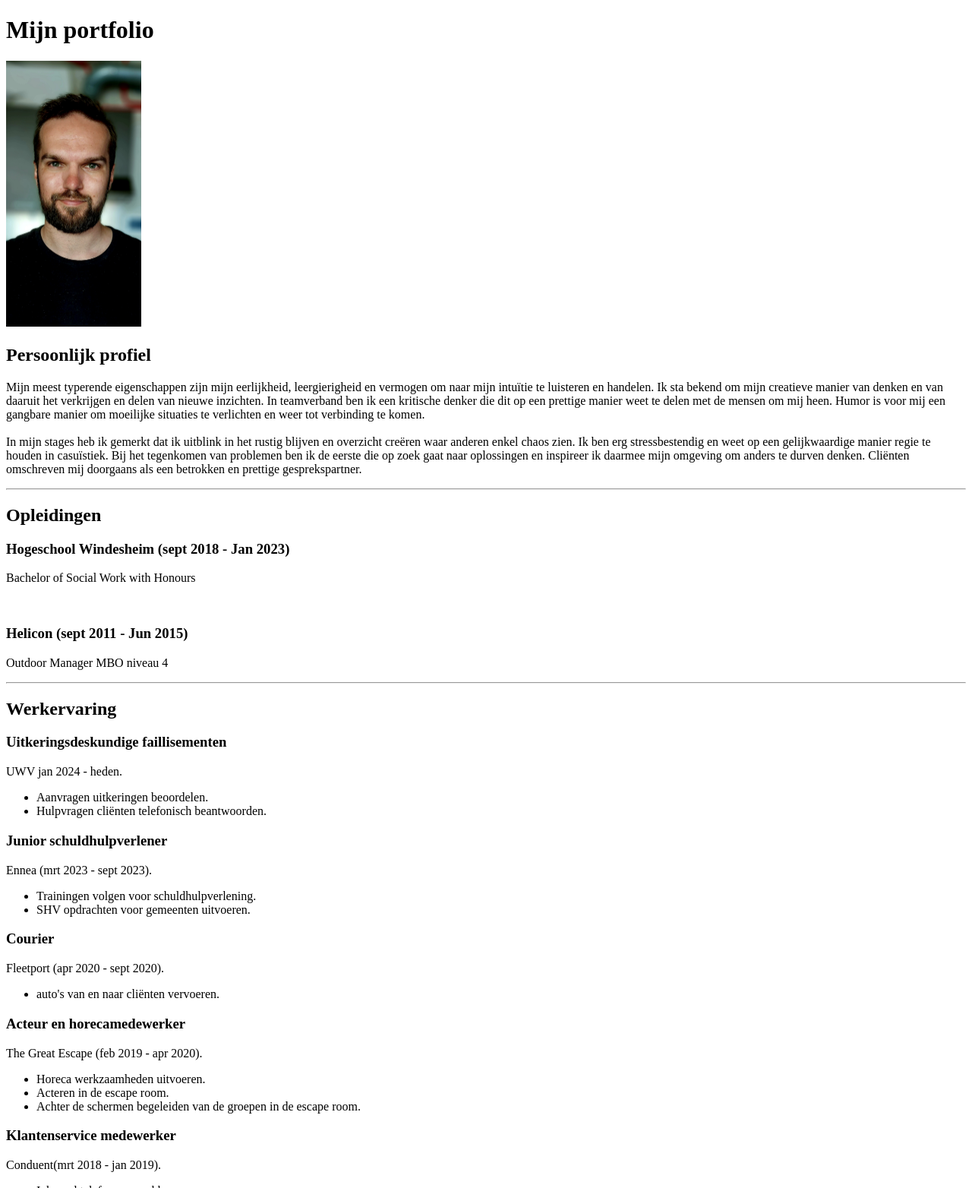
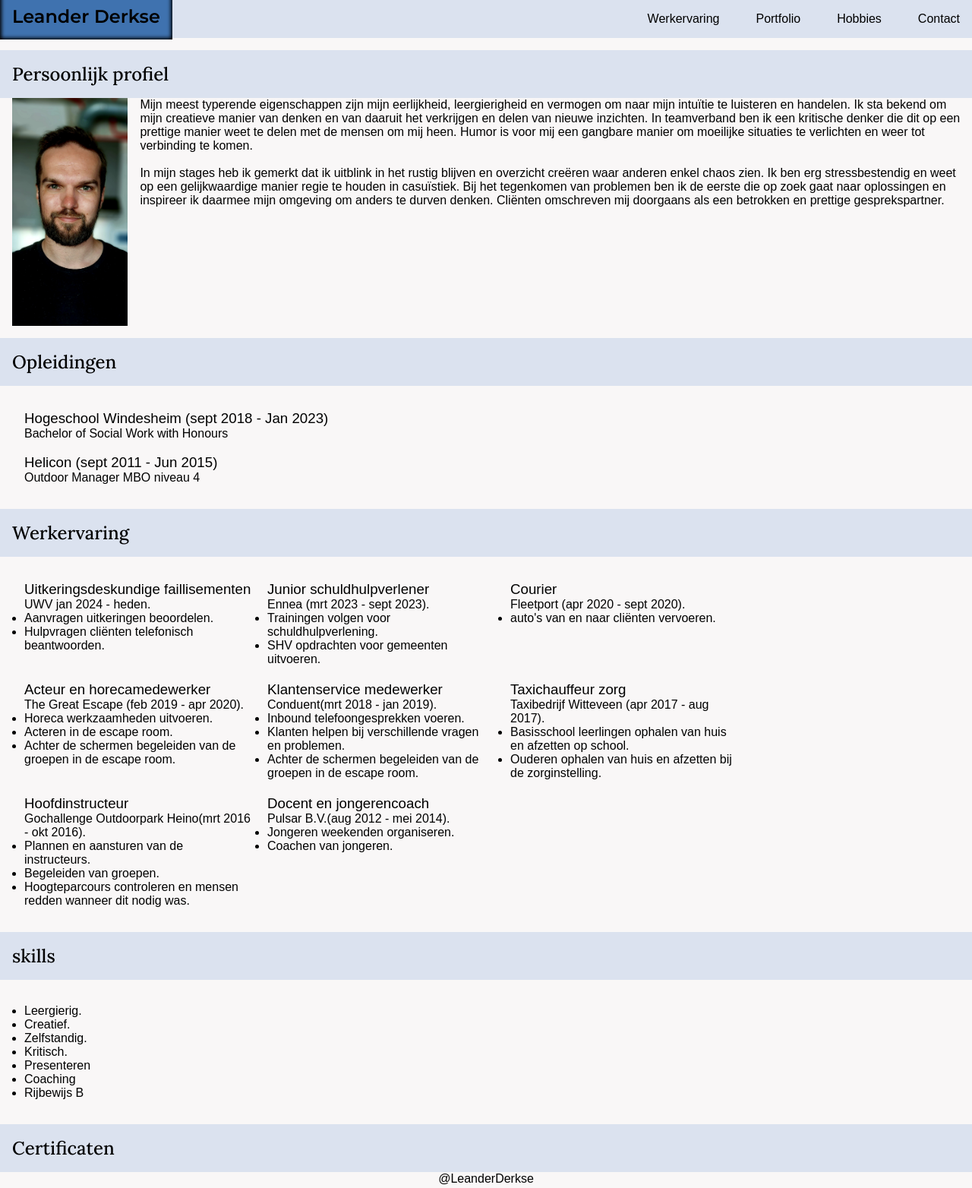
Before and after one commit to SulkyLighter/Mijn-portfolio, a plain HTML site: page index.html in a window 1280 px wide. Shown: the top 1564 px of the page at 76% size. Drawn offline with Linux system fonts and the light colour scheme; a web font is replaced by a local one.

Commit message:
Add files via upload

```diff
--- a/index.html
+++ b/index.html
@@ -4,12 +4,22 @@
     <meta charset="UTF-8">
     <meta name="viewport" content="width=device-width, initial-scale=1.0">
     <title>My Resume</title>
+    <link rel="stylesheet" href="./style.css"/>
+    <link rel="preconnect" href="https://fonts.googleapis.com">
+<link rel="preconnect" href="https://fonts.gstatic.com" crossorigin>
+<link href="https://fonts.googleapis.com/css2?family=Hind+Madurai:wght@300;400;500;600;700&family=Lora:ital,wght@0,400..700;1,400..700&family=Montserrat:ital,wght@0,100..900;1,100..900&display=swap" rel="stylesheet">
 </head>
 <body>
-<h1>Mijn portfolio</h1>
-<img src="./Assets/Images/20230530_190848.jpg" height="350" alt="Leander Derkse">
+    <nav>
+<h1><a href="../index.html" class="heading">Leander Derkse</a></h1>
+<a href="./Public/Werkervaring.html">Werkervaring</a>
+<a href="./Public/portfolio.html">Portfolio</a>
+<a href="./Public/Hobbies.html">Hobbies</a>
+<a href="./Public/contact.html">Contact</a>
+</nav>
 
 <h2>Persoonlijk profiel</h2>
+<img src="./Assets/Images/20230530_190848.jpg" height="350" alt="Leander Derkse"  class="profielfoto">
 <p>Mijn meest typerende eigenschappen zijn mijn eerlijkheid, leergierigheid en vermogen om naar mijn intuïtie te luisteren en handelen.
     Ik sta bekend om mijn creatieve manier van denken en van daaruit het verkrijgen en delen van nieuwe inzichten.
     In teamverband ben ik een kritische denker die dit op een prettige manier weet te delen met de mensen om mij heen.
@@ -20,34 +30,44 @@
     Ik ben erg stressbestendig en weet op een gelijkwaardige manier regie te houden in casuïstiek.
     Bij het tegenkomen van problemen ben ik de eerste die op zoek gaat naar oplossingen en inspireer ik daarmee mijn omgeving om anders te durven denken.
     Cliënten omschreven mij doorgaans als een betrokken en prettige gesprekspartner.</p>
-    <hr/>
 
-<h2>Opleidingen</h2>
+<h2 class="opleidingen">Opleidingen</h2>
+<div class="opleidingen-1">
 <h3>Hogeschool Windesheim (sept 2018 - Jan 2023)</h3>
 <p>Bachelor of Social Work with Honours</p>
 <br>
 <h3>Helicon (sept 2011 - Jun 2015)</h3>
 <p>Outdoor Manager MBO niveau 4</p>
-<hr>
+</div>
+<h2>Werkervaring</h2>
+<div class="werkervaring">
 
-<h2>Werkervaring</h2>
+<div class="card one">
 <h3>Uitkeringsdeskundige faillisementen</h3>
 <p>UWV jan 2024 - heden.</p>
 <ul>
     <li>Aanvragen uitkeringen beoordelen.</li>
     <li>Hulpvragen cliënten telefonisch beantwoorden.</li>
 </ul>
+</div>
+
+<div class="card one">
 <h3>Junior schuldhulpverlener</h3>
 <p>Ennea (mrt 2023 - sept 2023).</p>
 <ul>
     <li>Trainingen volgen voor schuldhulpverlening.</li>
     <li>SHV opdrachten voor gemeenten uitvoeren.</li>
 </ul>
+</div>
+
+<div class="card two">
 <h3>Courier</h3>
 <p>Fleetport (apr 2020 - sept 2020).</p>
 <ul>
     <li>auto's van en naar cliënten vervoeren.</li>
     </ul>
+</div>
+    <div class="card three">
     <h3>Acteur en horecamedewerker</h3>
 <p>The Great Escape (feb 2019 - apr 2020).</p>
 <ul>
@@ -55,6 +75,8 @@
     <li>Acteren in de escape room.</li>
     <li>Achter de schermen begeleiden van de groepen in de escape room.</li>
 </ul>
+</div>
+<div class="card four">
 <h3>Klantenservice medewerker</h3>
 <p>Conduent(mrt 2018 - jan 2019).</p>
 <ul>
@@ -62,28 +84,35 @@
     <li>Klanten helpen bij verschillende vragen en problemen.</li>
     <li>Achter de schermen begeleiden van de groepen in de escape room.</li>
 </ul>
+</div>
+<div class="card five">
 <h3>Taxichauffeur zorg</h3>
 <p>Taxibedrijf Witteveen (apr 2017 - aug 2017).</p>
 <ul>
     <li>Basisschool leerlingen ophalen van huis en afzetten op school.</li>
     <li>Ouderen ophalen van huis en afzetten bij de zorginstelling.</li>
 </ul>
+</div>
+<div class="card six">
 <h3>Hoofdinstructeur</h3>
-<p>Gochallenge Outdoorpark Heino(mrt 2016 - oktjan 2016).</p>
+<p>Gochallenge Outdoorpark Heino(mrt 2016 - okt 2016).</p>
 <ul>
     <li>Plannen en aansturen van de instructeurs.</li>
     <li>Begeleiden van groepen.</li>
     <li>Hoogteparcours controleren en mensen redden wanneer dit nodig was.</li>
 </ul>
+</div>
+<div class="card seven">
 <h3>Docent en jongerencoach</h3>
 <p>Pulsar B.V.(aug 2012 - mei 2014).</p>
 <ul>
     <li>Jongeren weekenden organiseren.</li>
     <li>Coachen van jongeren.</li>
 </ul>
-<hr/>
-
+</div>
+</div>
 <h2>skills</h2>
+<div class="skills">
 <ul>
     <li>Leergierig.</li>
     <li>Creatief.</li>
@@ -93,10 +122,12 @@
     <li>Coaching</li>
     <li>Rijbewijs B</li>
 </ul>
-<hr/>
+</div>
 <h2>Certificaten</h2>
 
-<a href="./Public/contact.html">Contact</a>
-<a href="./Public/Hobbies.html">Hobbies</a>
+
 </body>
+<footer>
+    @LeanderDerkse
+</footer>
 </html>
--- /dev/null
+++ b/style.css
@@ -0,0 +1,75 @@
+* { font-family: "Hind Madurai", sans-serif;
+    font-weight: 400;
+    font-style: normal;
+  margin: 0;
+  padding: 0;
+}
+
+nav {display: flex;
+    gap: 1rem;
+    background-color: #DBE2EF;
+    margin: 0 0 1rem 0;
+    flex-wrap: wrap;
+    align-items: baseline;
+    justify-content: space-evenly;
+}
+
+nav h1 {flex-grow: 1;}
+
+nav a {
+    padding: 1rem;
+    background-color: ;
+    text-decoration: none;
+    color: black;
+
+}
+
+    nav a:hover {background-color: #3F72AF;
+    box-shadow: inset 0px 0px 5px 2px black;}
+
+
+body {background-color: #F9F7F7;
+margin: 0;
+}
+
+.heading {font-family: "Montserrat", system-ui;
+    font-optical-sizing: auto;
+    font-weight: 600;
+    font-style: normal;}
+
+h2 {background-color: #DBE2EF;
+color: black;
+padding: 1rem;
+ font-family: "Lora", serif;
+  font-optical-sizing: auto;
+  font-weight: 500;
+  font-style: normal;
+}
+
+
+
+
+.profielfoto {float: left;
+margin: 0 1rem 1rem 1rem;
+height: 300px;}
+
+.opleidingen {clear: both;}
+
+.opleidingen-1 {padding: 2rem;}
+
+.werkervaring {
+padding: 2rem;
+    display: flex;
+flex-wrap: wrap;
+justify-content: flex-start;
+align-content: flex-start;
+gap: 20px;}
+
+.card {flex: 0 1 300px;}
+
+.card ul {}
+
+
+.skills {padding: 2rem;}
+
+footer {text-align: center;}
```
Also changed, not shown: Hobbies.html (added, +23 -0 lines), Werkervaring.html (added, +23 -0 lines), contact.html (added, +31 -0 lines), portfolio.html (added, +23 -0 lines), 20230530_190848.jpg (added).
